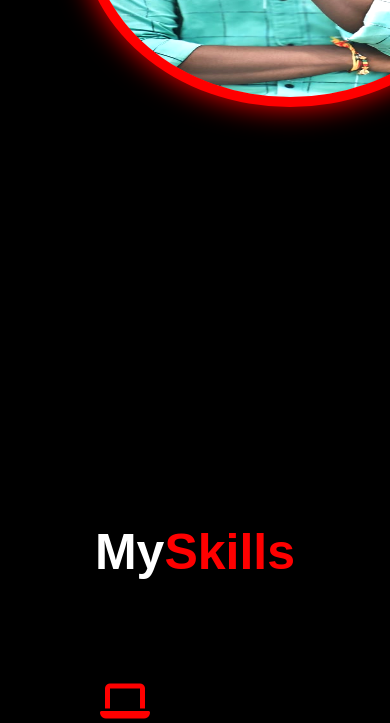
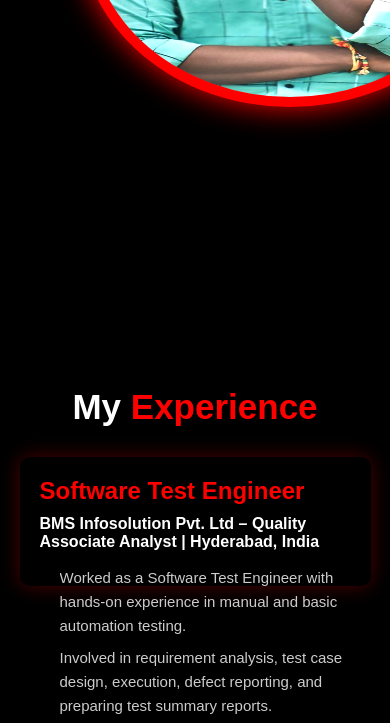
Before and after one commit to Padmateja3/teja, a plain HTML site: page index.html in a window 390 px wide. Shown: the part 1684-2407 px from the top of the page. Drawn offline with Linux system fonts and the light colour scheme.

Commit message:
Update port.css

```diff
--- a/port.css
+++ b/port.css
@@ -544,3 +544,105 @@ button{
     }
 
 }
+/* Add this code at the end of your existing CSS */
+
+/* EXPERIENCE SECTION */
+.experience {
+    margin-top: 15rem;
+    padding-top: 100px;
+    text-align: center;
+    color: white;
+}
+
+h1.experience_section {
+    font-size: 50px;
+    color: white;
+    padding-top: 50px;
+}
+
+h1.experience_section span {
+    color: red;
+}
+
+/* Experience Card Container */
+.experience_card {
+    background-color: black;
+    padding: 30px;
+    margin: 50px auto;
+    max-width: 900px;
+    border-radius: 10px;
+    box-shadow: 0px 0px 20px rgba(255, 0, 0, 0.3);
+    text-align: left;
+    transition: 0.4s ease-in-out;
+}
+
+/* Hover effect */
+.experience_card:hover {
+    border: 2px solid red;
+    background-color: red;
+    color: white;
+    transform: translateY(-15px);
+    box-shadow: 0px 0px 30px red;
+}
+
+/* Job title */
+.experience_card h3 {
+    font-size: 30px;
+    color: red;
+    margin-bottom: 10px;
+    transition: 0.3s ease-in-out;
+}
+
+.experience_card:hover h3 {
+    color: white;
+}
+
+/* Company and role info */
+.experience_card p {
+    font-size: 18px;
+    margin-bottom: 15px;
+    color: white;
+}
+
+/* List of work responsibilities */
+.experience_card ul {
+    padding-left: 20px;
+    margin-top: 10px;
+}
+
+.experience_card ul li {
+    font-size: 16px;
+    margin-bottom: 8px;
+    line-height: 1.6;
+    list-style: disc;
+    color: #ccc;
+}
+
+.experience_card:hover ul li {
+    color: white;
+}
+
+/* RESPONSIVE EXPERIENCE SECTION */
+@media screen and (max-width: 820px) {
+    h1.experience_section {
+        font-size: 35px;
+    }
+
+    .experience_card {
+        width: 90%;
+        padding: 20px;
+        margin: 30px auto;
+    }
+
+    .experience_card h3 {
+        font-size: 24px;
+    }
+
+    .experience_card p {
+        font-size: 16px;
+    }
+
+    .experience_card ul li {
+        font-size: 15px;
+    }
+}
```
